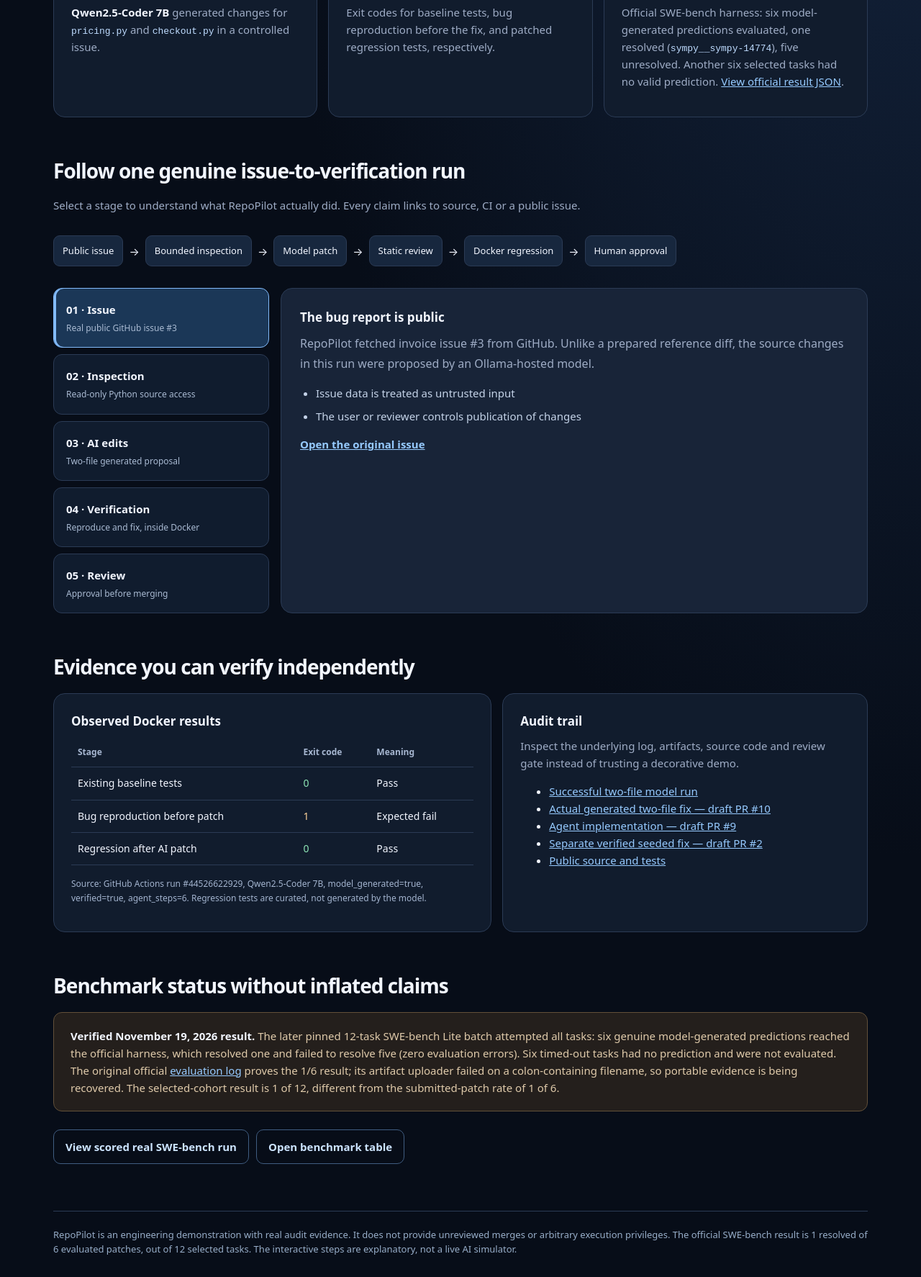
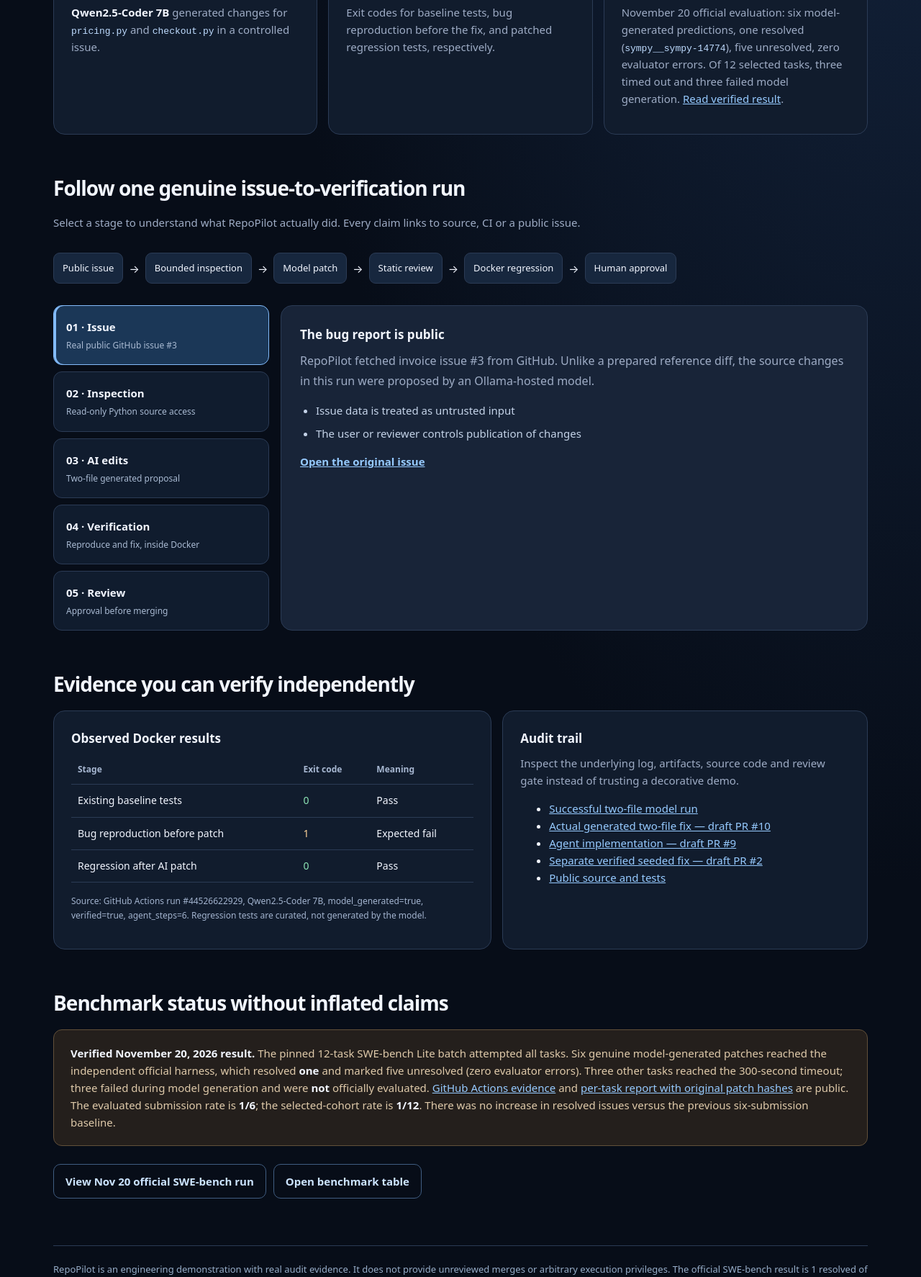
Before and after one commit to kyaswanthneeli-stack/ai-engineering-lab, a plain HTML site: page repopilot/recruiter-demo.html in a window 1280 px wide. Shown: the part 746-2520 px from the top of the page at 72% size. Drawn offline with Linux system fonts and the light colour scheme.

Commit message:
RepoPilot v2.0: Upwork-ready release notes and latest verified demo (#23)
* docs(demo): update recruiter and Upwork walkthrough to verified Nov20 score

* docs(repopilot): document verified v2.0 portfolio handoff and explicit release limits

* docs: link verified v2.0 handoff notes for Upwork reviewers

```diff
--- a/repopilot/recruiter-demo.html
+++ b/repopilot/recruiter-demo.html
@@ -57,7 +57,7 @@ footer {margin-top:65px;border-top:1px solid var(--border);padding-top:22px;font
 </head>
 <body>
 <main>
-<nav><a class="brand" href="./">RepoPilot<span style="color:#9dcbff">.</span></a><div class="navlinks"><a href="#walkthrough">Guided walkthrough</a><a href="#evidence">Run evidence</a><a href="#benchmark">Benchmark</a><a href="https://github.com/kyaswanthneeli-stack/ai-engineering-lab">GitHub source</a></div></nav>
+<nav><a class="brand" href="./">RepoPilot<span style="color:#9dcbff">.</span></a><div class="navlinks"><a href="#walkthrough">Guided walkthrough</a><a href="#evidence">Run evidence</a><a href="#benchmark">Benchmark</a><a href="https://github.com/kyaswanthneeli-stack/ai-engineering-lab/blob/main/repopilot/UPWORK_PORTFOLIO.md">Upwork case study</a><a href="https://github.com/kyaswanthneeli-stack/ai-engineering-lab">GitHub source</a></div></nav>
 <section class="hero"><div class="kicker">REAL MODEL OUTPUT / AUDITABLE TESTS / HUMAN REVIEW</div>
 <h1>Can an AI fix a bug?<br><span style="color:#9ccfff">Show the evidence.</span></h1>
 <p class="lead">RepoPilot is a Python coding-agent engineering project. It reads an issue, inspects guarded source files, generates proposed edits with an actual language model, checks the patch, and validates the result in a restricted Docker workflow.</p>
@@ -67,7 +67,7 @@ footer {margin-top:65px;border-top:1px solid var(--border);padding-top:22px;font
 <section class="row" aria-label="Verified evidence metrics">
 <article class="card"><div class="kicker">Live model run</div><div class="metric ok">2 files</div><p><strong>Qwen2.5-Coder 7B</strong> generated changes for <code>pricing.py</code> and <code>checkout.py</code> in a controlled issue.</p></article>
 <article class="card"><div class="kicker">Docker regression</div><div class="metric ok">0 / 1 / 0</div><p>Exit codes for baseline tests, bug reproduction before the fix, and patched regression tests, respectively.</p></article>
-<article class="card"><div class="kicker">Official SWE-bench</div><div class="metric ok">1 / 6</div><p>Official SWE-bench harness: six model-generated predictions evaluated, one resolved (<code>sympy__sympy-14774</code>), five unresolved. Another six selected tasks had no valid prediction. <a href="https://github.com/kyaswanthneeli-stack/ai-engineering-lab/blob/main/repopilot/benchmarks/official-score-2026-11-19.json">View official result JSON</a>.</p></article>
+<article class="card"><div class="kicker">Official SWE-bench</div><div class="metric ok">1 / 6</div><p>November 20 official evaluation: six model-generated predictions, one resolved (<code>sympy__sympy-14774</code>), five unresolved, zero evaluator errors. Of 12 selected tasks, three timed out and three failed model generation. <a href="https://github.com/kyaswanthneeli-stack/ai-engineering-lab/blob/main/repopilot/benchmarks/OFFICIAL_EVALUATION_2026-11-20.md">Read verified result</a>.</p></article>
 </section>
 <section id="walkthrough">
 <h2>Follow one genuine issue-to-verification run</h2>
@@ -103,8 +103,8 @@ footer {margin-top:65px;border-top:1px solid var(--border);padding-top:22px;font
 <li><a href="https://github.com/kyaswanthneeli-stack/ai-engineering-lab/tree/main/repopilot">Public source and tests</a></li></ul>
 </div></div></section>
 <section id="benchmark"><h2>Benchmark status without inflated claims</h2>
-<div class="notice"><p><strong>Verified November 19, 2026 result.</strong> The later pinned 12-task SWE-bench Lite batch attempted all tasks: six genuine model-generated predictions reached the official harness, which resolved one and failed to resolve five (zero evaluation errors). Six timed-out tasks had no prediction and were not evaluated. The original official <a href="https://github.com/kyaswanthneeli-stack/ai-engineering-lab/actions/runs/44547336463">evaluation log</a> proves the 1/6 result; its artifact uploader failed on a colon-containing filename, so portable evidence is being recovered. The selected-cohort result is 1 of 12, different from the submitted-patch rate of 1 of 6.</p></div>
-<div class="cta"><a class="secondary" href="https://github.com/kyaswanthneeli-stack/ai-engineering-lab/actions/runs/44547336463">View scored real SWE-bench run</a><a class="secondary" href="benchmark-status.html">Open benchmark table</a></div>
+<div class="notice"><p><strong>Verified November 20, 2026 result.</strong> The pinned 12-task SWE-bench Lite batch attempted all tasks. Six genuine model-generated patches reached the independent official harness, which resolved <strong>one</strong> and marked five unresolved (zero evaluator errors). Three other tasks reached the 300-second timeout; three failed during model generation and were <strong>not</strong> officially evaluated. <a href="https://github.com/kyaswanthneeli-stack/ai-engineering-lab/actions/runs/44703057273">GitHub Actions evidence</a> and <a href="https://github.com/kyaswanthneeli-stack/ai-engineering-lab/blob/main/repopilot/benchmarks/OFFICIAL_EVALUATION_2026-11-20.md">per-task report with original patch hashes</a> are public. The evaluated submission rate is <strong>1/6</strong>; the selected-cohort rate is <strong>1/12</strong>. There was no increase in resolved issues versus the previous six-submission baseline.</p></div>
+<div class="cta"><a class="secondary" href="https://github.com/kyaswanthneeli-stack/ai-engineering-lab/actions/runs/44703057273">View Nov 20 official SWE-bench run</a><a class="secondary" href="benchmark-status.html">Open benchmark table</a></div>
 </section>
 <footer>RepoPilot is an engineering demonstration with real audit evidence. It does not provide unreviewed merges or arbitrary execution privileges. The official SWE-bench result is 1 resolved of 6 evaluated patches, out of 12 selected tasks. The interactive steps are explanatory, not a live AI simulator.</footer>
 </main>
```
Also changed, not shown: 2 other files.
